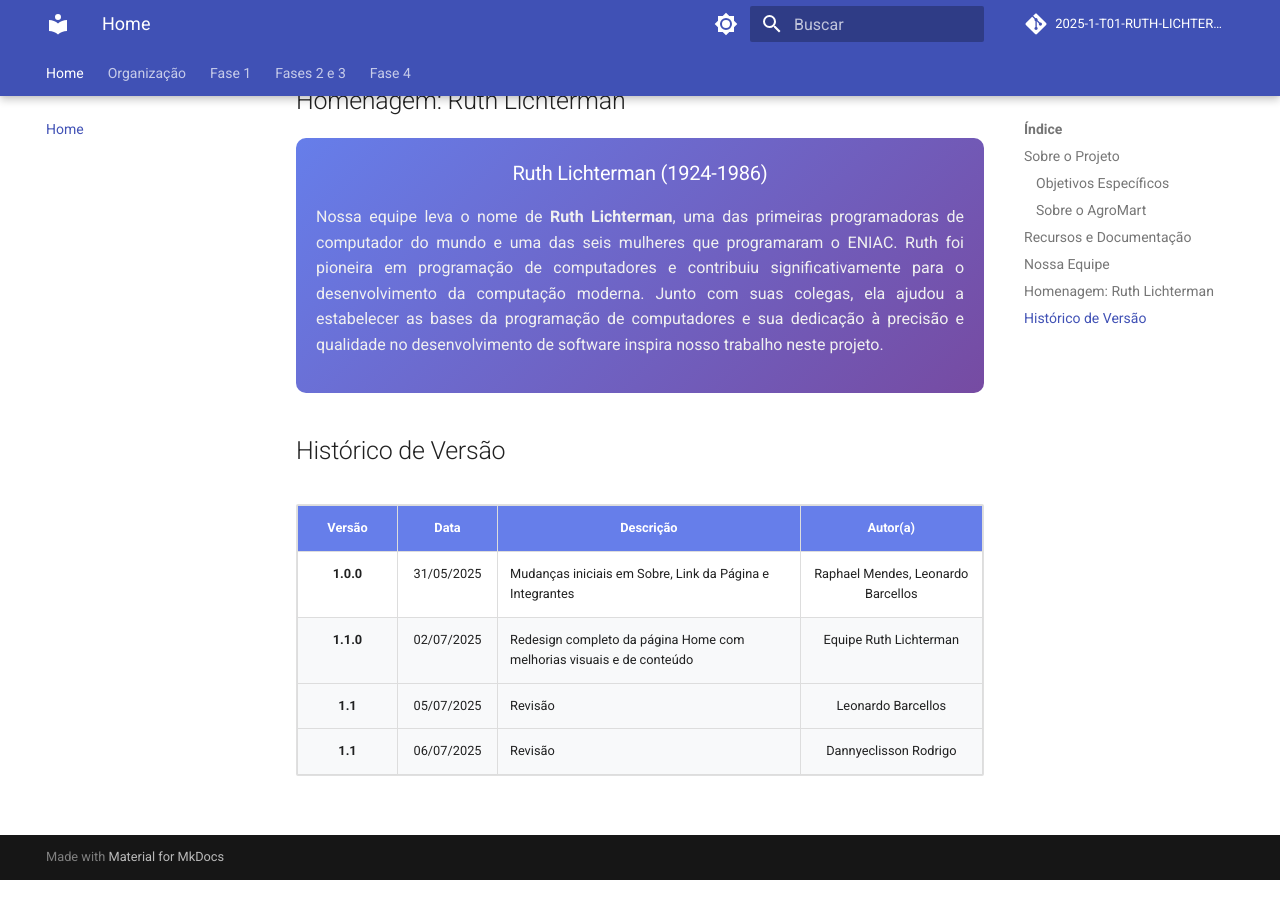
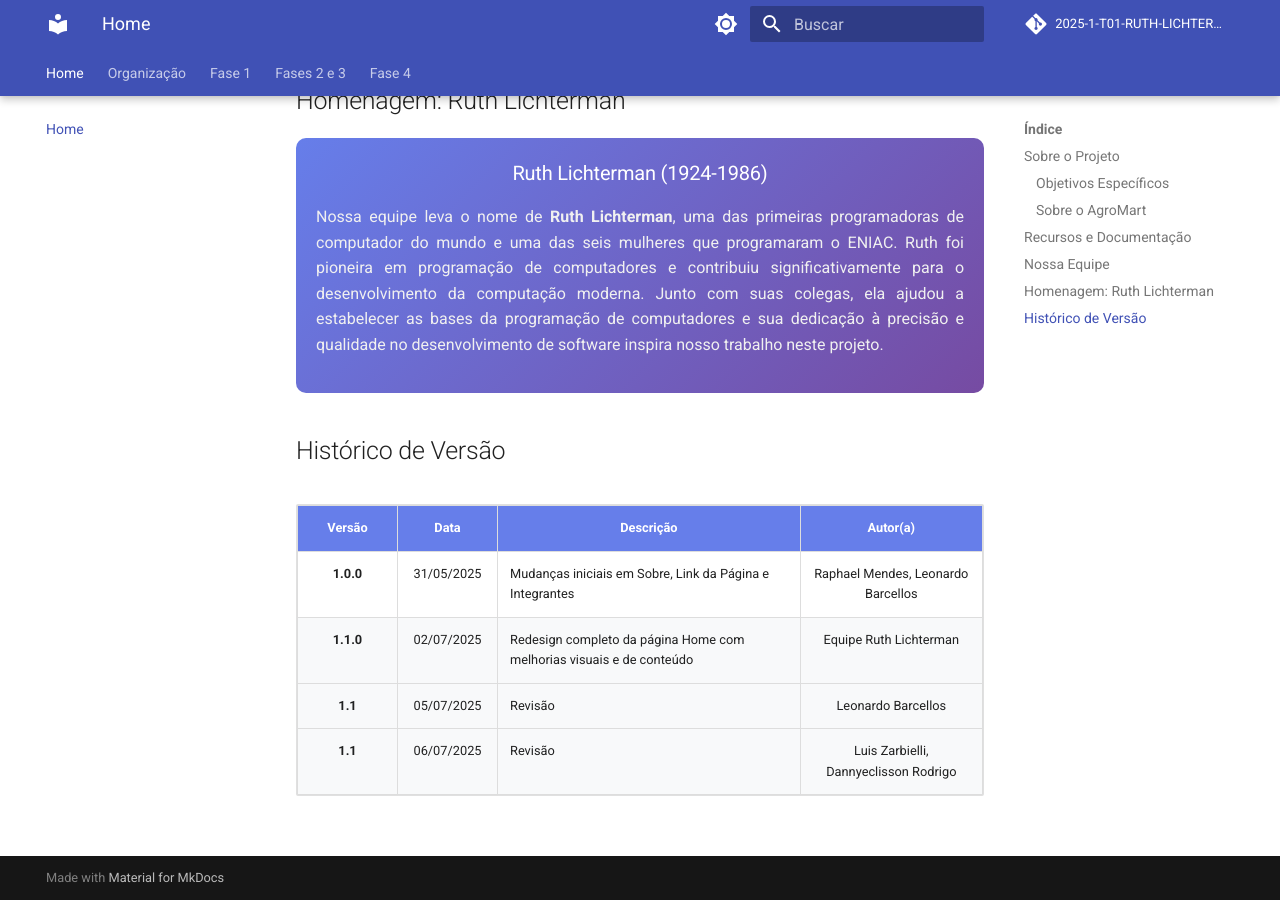
Before and after one commit to FCTE-Qualidade-de-Software-1/2025-1-T01-RUTH-LICHTERMA, an MkDocs documentation site: the page built from docs/index.md, in a window 1280 px wide and 900 px high, scrolled down 1778 px. Built offline with MkDocs 1.6.1 and Material for MkDocs 9.7.7, drawn with Linux system fonts in a browser that asks for light colours; comment, search, counter and statistics services are not loaded.

Commit message:
Update index.md

```diff
--- a/docs/index.md
+++ b/docs/index.md
@@ -141,7 +141,7 @@ Conheça os membros da equipe <strong>Ruth Lichterman</strong>, estudantes dedic
     <td style="padding: 12px; border: 1px solid #ddd; text-align: center; font-weight: bold;">1.1</td>
     <td style="padding: 12px; border: 1px solid #ddd; text-align: center;">06/07/2025</td>
     <td style="padding: 12px; border: 1px solid #ddd;">Revisão</td>
-    <td style="padding: 12px; border: 1px solid #ddd; text-align: center;">Dannyeclisson Rodrigo</td>
+    <td style="padding: 12px; border: 1px solid #ddd; text-align: center;">Luis Zarbielli, Dannyeclisson Rodrigo</td>
   </tr>
 </table>
 </div>
```
